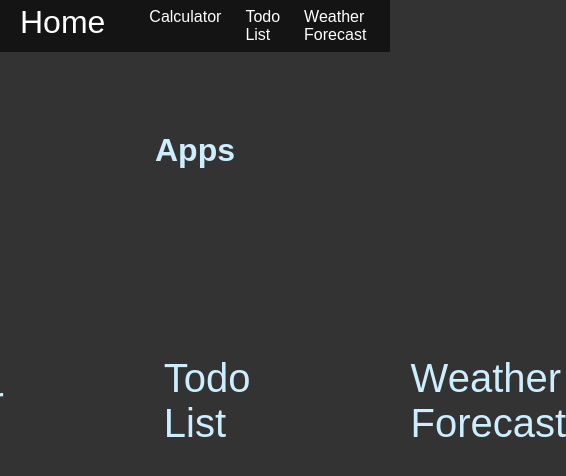
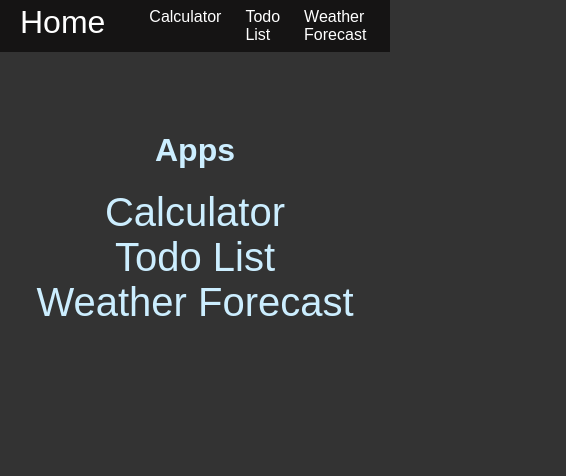
Before and after one commit to loggerino/All-In-One, a React (Vite) app: page / in a window 390 px wide. Shown: the top 476 px of the page, 566 px wide, since content can reach past the window. Built offline with nearby package versions, Linux system fonts and the light colour scheme.

Commit message:
better homepage on phone

```diff
--- a/src/style.css
+++ b/src/style.css
@@ -263,13 +263,9 @@ body {
 
 .homelist {
   font-size: 40px;
-  display: flex;
+  text-align: center;
   gap: 10rem;
-  justify-content: center;
-  align-items: center;
-  align-content: center;
   list-style-type: none;
-  text-decoration: none;
   height: 50vh;
   margin: 0;
   padding: 0;
```
